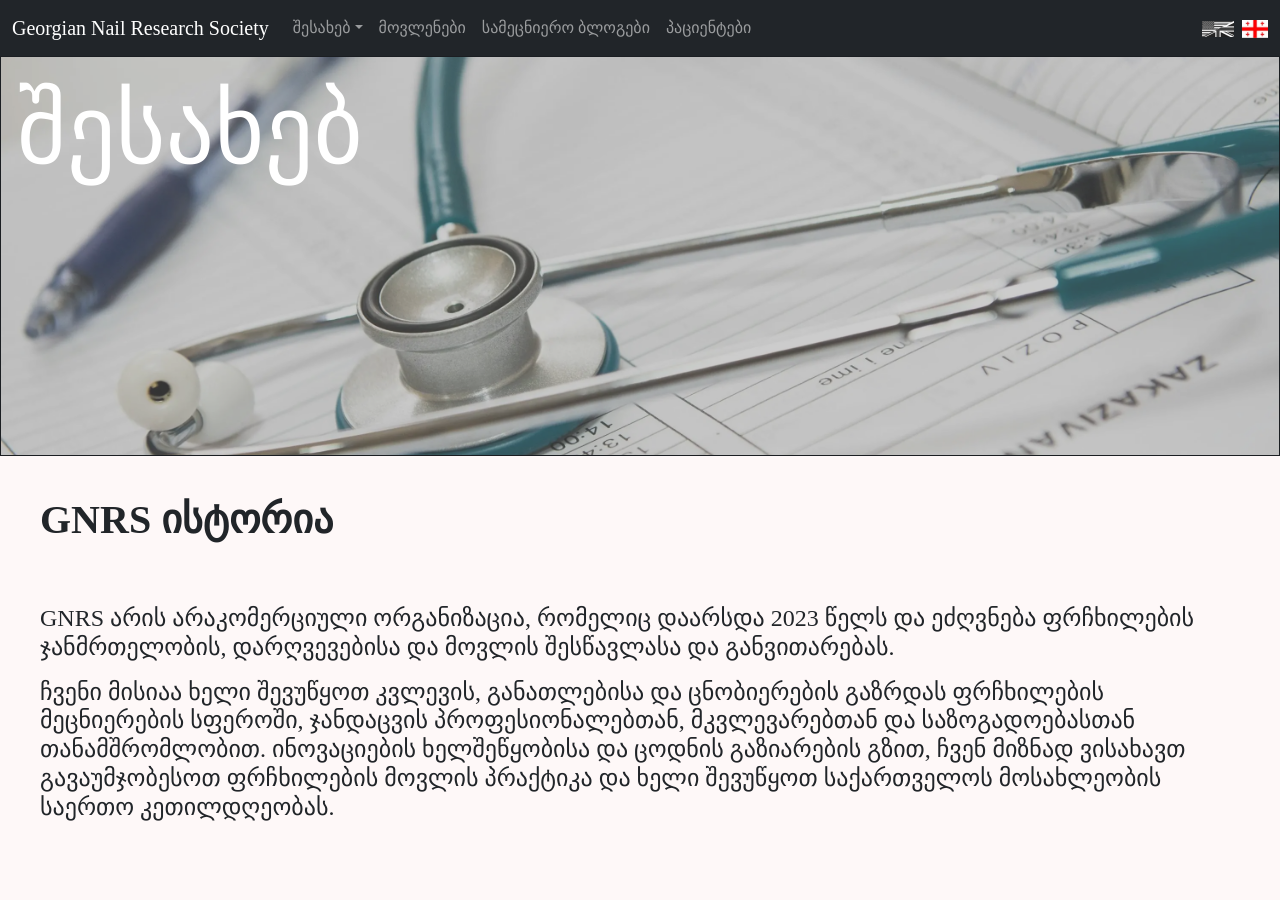
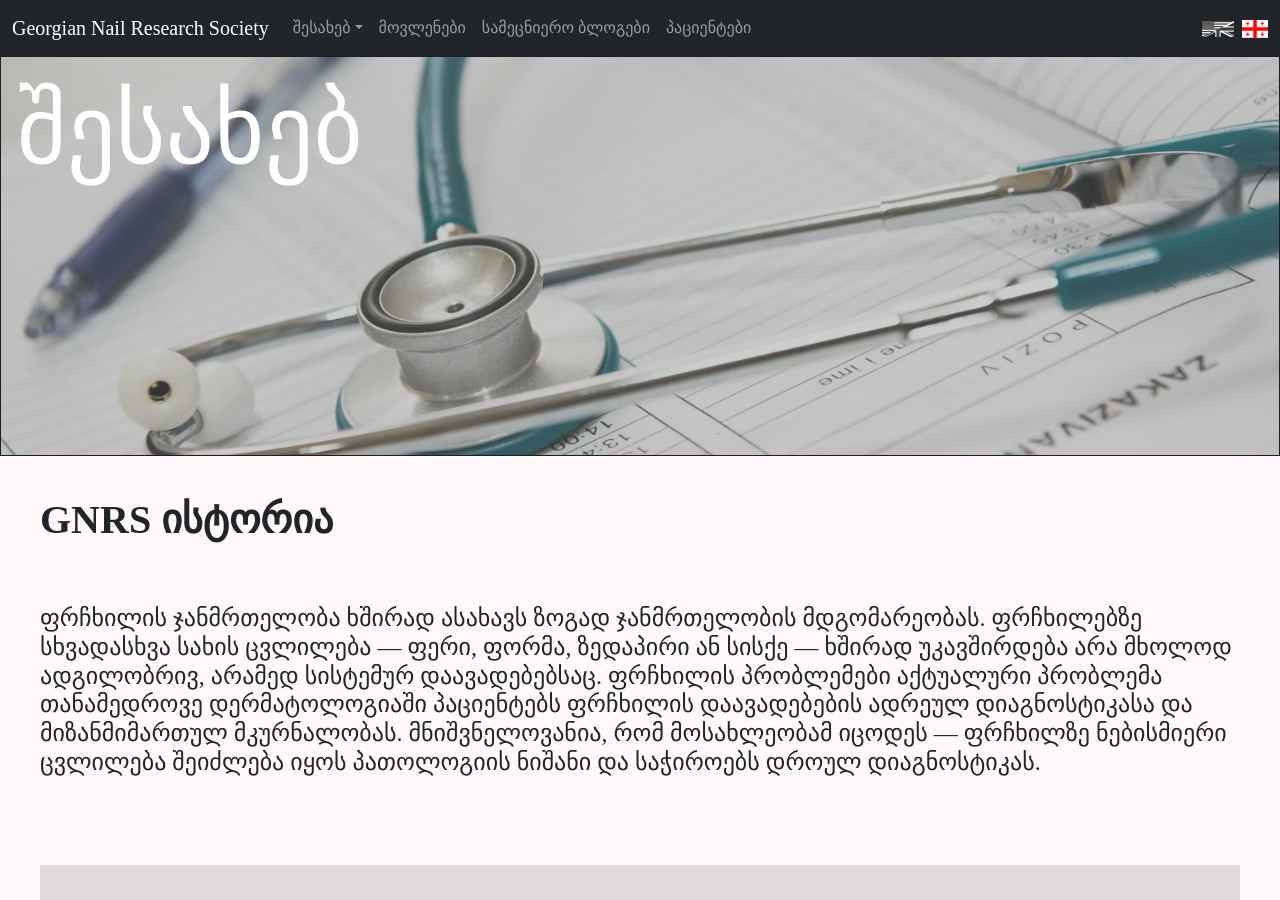
Before and after one commit to Taso007/NailSociety, a React (Vite) app in the folder NailSociety/: page / in a window 1280 px wide. Shown: the top 900 px of the page. Built offline with nearby package versions, Linux system fonts and the light colour scheme; no server answers.

Commit message:
about page change

```diff
--- a/NailSociety/src/components/home/Home.jsx
+++ b/NailSociety/src/components/home/Home.jsx
@@ -26,7 +26,7 @@
               {t('home_1_paragraph')}
             </p>
             <p className='old-standard-tt-regular'>
-              {t('home_2_paragraph')}
+              {/* {t('home_2_paragraph')} */}
             </p>
           </div>
         </div>
--- a/NailSociety/src/translation/i18n.js
+++ b/NailSociety/src/translation/i18n.js
@@ -56,8 +56,9 @@
       nav_blogs: 'სამეცნიერო ბლოგები',
       nav_patients: 'პაციენტები',
       home_title: 'GNRS ისტორია',
-      home_1_paragraph: 'GNRS არის არაკომერციული ორგანიზაცია, რომელიც დაარსდა 2023 წელს და ეძღვნება ფრჩხილების ჯანმრთელობის, დარღვევებისა და მოვლის შესწავლასა და განვითარებას.',
-      home_2_paragraph: 'ჩვენი მისიაა ხელი შევუწყოთ კვლევის, განათლებისა და ცნობიერების გაზრდას ფრჩხილების მეცნიერების სფეროში, ჯანდაცვის პროფესიონალებთან, მკვლევარებთან და საზოგადოებასთან თანამშრომლობით. ინოვაციების ხელშეწყობისა და ცოდნის გაზიარების გზით, ჩვენ მიზნად ვისახავთ გავაუმჯობესოთ ფრჩხილების მოვლის პრაქტიკა და ხელი შევუწყოთ საქართველოს მოსახლეობის საერთო კეთილდღეობას.',
+      // home_1_paragraph: 'GNRS არის არაკომერციული ორგანიზაცია, რომელიც დაარსდა 2023 წელს და ეძღვნება ფრჩხილების ჯანმრთელობის, დარღვევებისა და მოვლის შესწავლასა და განვითარებას.',
+      home_1_paragraph: 'ფრჩხილის ჯანმრთელობა ხშირად ასახავს ზოგად ჯანმრთელობის მდგომარეობას. ფრჩხილებზე სხვადასხვა სახის ცვლილება — ფერი, ფორმა, ზედაპირი ან სისქე — ხშირად უკავშირდება არა მხოლოდ ადგილობრივ, არამედ სისტემურ დაავადებებსაც.  ფრჩხილის პრობლემები  აქტუალური პრობლემა თანამედროვე დერმატოლოგიაში პაციენტებს ფრჩხილის დაავადებების ადრეულ დიაგნოსტიკასა და მიზანმიმართულ მკურნალობას. მნიშვნელოვანია, რომ მოსახლეობამ იცოდეს — ფრჩხილზე ნებისმიერი ცვლილება შეიძლება იყოს პათოლოგიის ნიშანი და საჭიროებს დროულ დიაგნოსტიკას.',
+      // home_2_paragraph: 'ჩვენი მისიაა ხელი შევუწყოთ კვლევის, განათლებისა და ცნობიერების გაზრდას ფრჩხილების მეცნიერების სფეროში, ჯანდაცვის პროფესიონალებთან, მკვლევარებთან და საზოგადოებასთან თანამშრომლობით. ინოვაციების ხელშეწყობისა და ცოდნის გაზიარების გზით, ჩვენ მიზნად ვისახავთ გავაუმჯობესოთ ფრჩხილების მოვლის პრაქტიკა და ხელი შევუწყოთ საქართველოს მოსახლეობის საერთო კეთილდღეობას.',
       values: 'ჩვენი ღირებულებები',
       collaborative_title: 'თანამშრომლობითი',
       collaborative_description: 'ჩვენ გვჯერა ერთობლივი მუშაობის, ერთმანეთთან ცოდნისა და გამოცდილების გაზიარების, ყველას სასარგებლოდ.',
```
